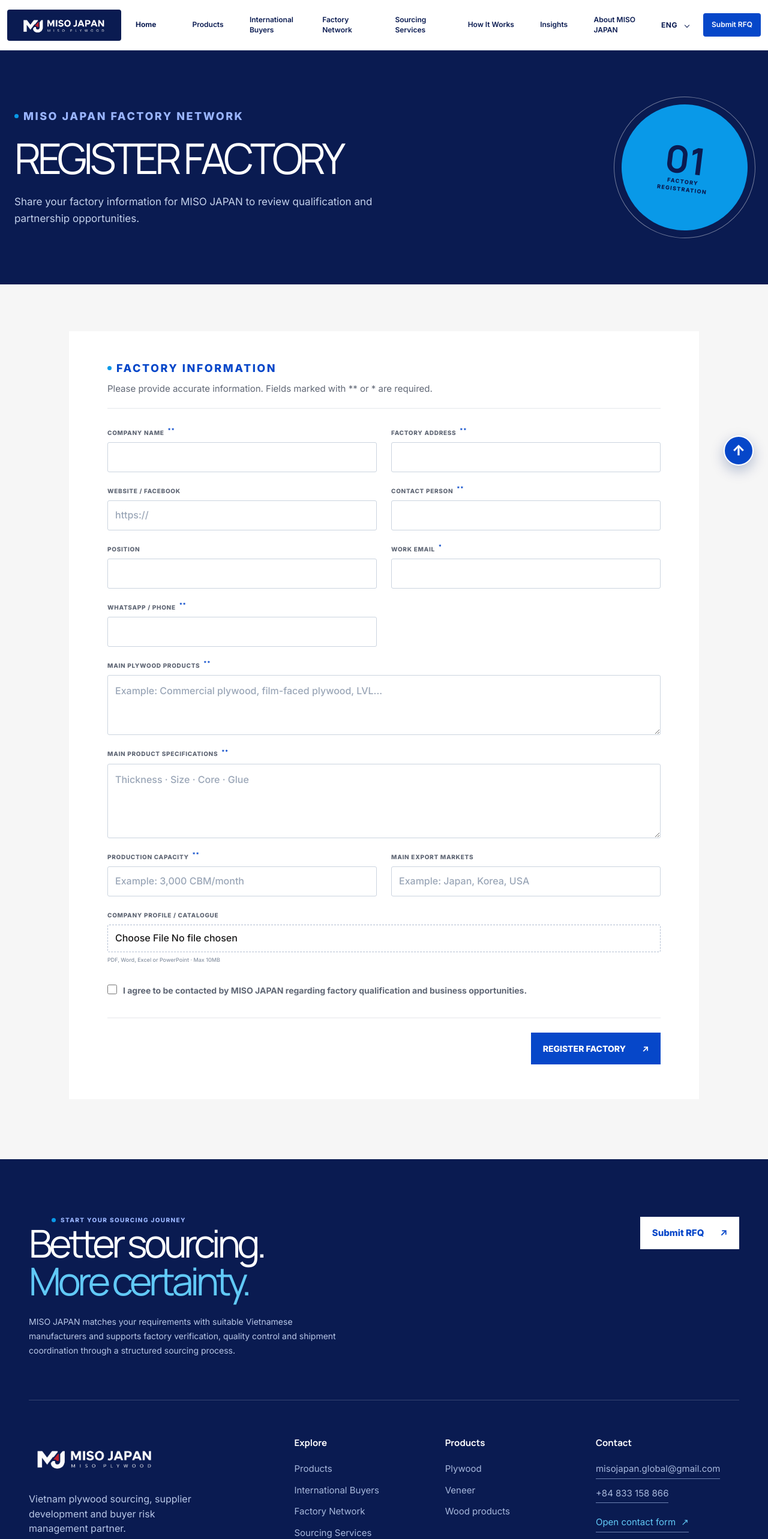
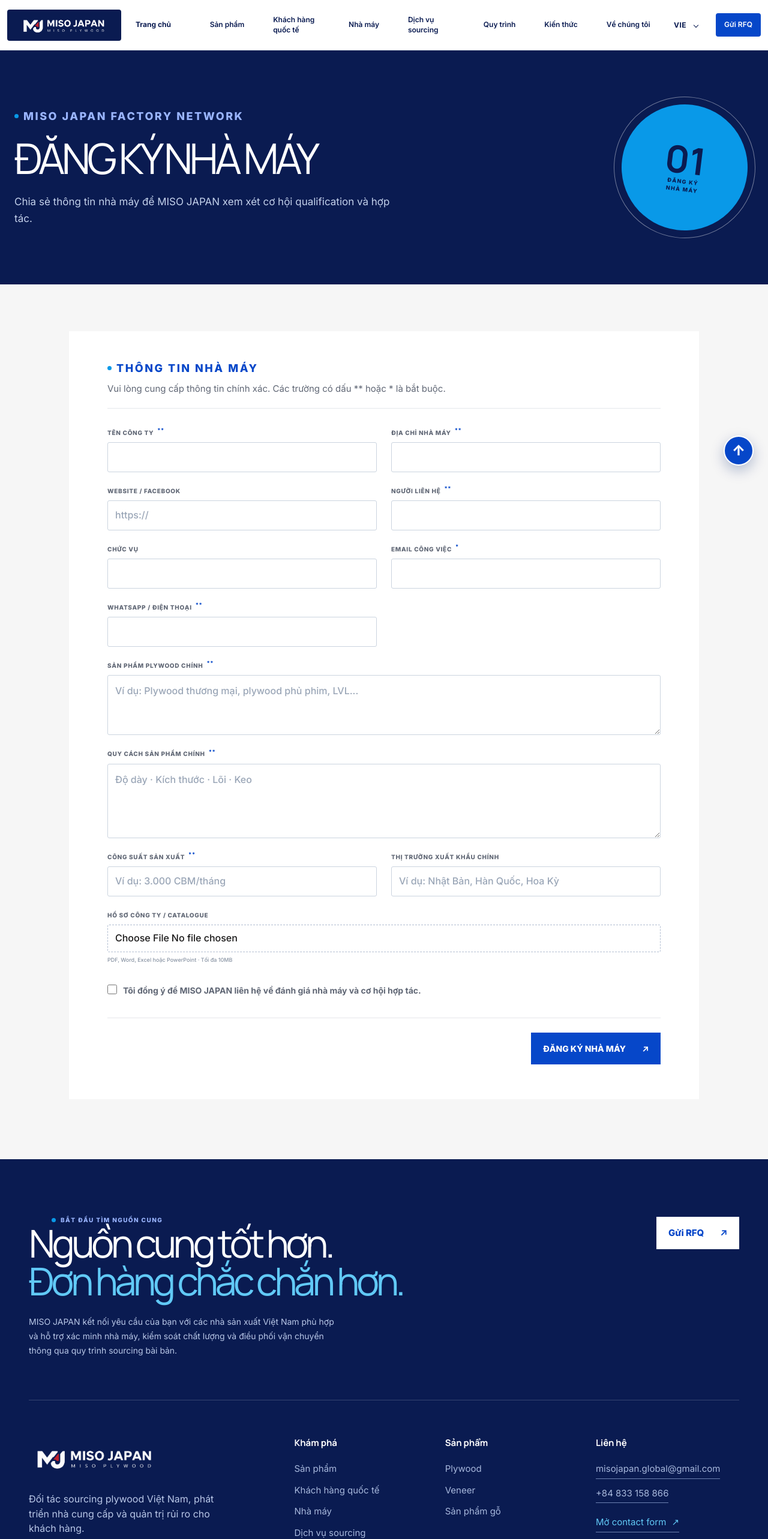
Before and after one commit to themanhhhh/minsen, a Next.js app: page /factory-registration in a window 1280 px wide. Shown: the top 2565 px of the page at 60% size. Built offline with nearby package versions, Linux system fonts and the light colour scheme.

Commit message:
feat: update Factory Registration page and LocaleDirection component for Vietnamese localization

```diff
--- a/src/app/factory-registration/page.tsx
+++ b/src/app/factory-registration/page.tsx
@@ -4,8 +4,8 @@
 import { getFactoryRegistrationPrefill, type FormSearchParams } from "@/lib/form-prefill";
 
 export const metadata = {
-  title: "Register Factory | MISO JAPAN",
-  description: "Register your Vietnam plywood factory with the MISO JAPAN manufacturing network.",
+  title: "Đăng ký nhà máy | MISO JAPAN",
+  description: "Gửi thông tin nhà máy plywood và veneer của bạn cho mạng lưới MISO JAPAN.",
 };
 
 export default async function FactoryRegistrationPage({
@@ -13,12 +13,12 @@
 }: {
   searchParams: Promise<FormSearchParams>;
 }) {
-  const prefill = getFactoryRegistrationPrefill("en", await searchParams);
+  const prefill = getFactoryRegistrationPrefill("vi", await searchParams);
   return (
     <>
-      <Header locale="en" />
-      <FactoryRegistrationForm prefill={prefill} />
-      <Footer locale="en" />
+      <Header locale="vi" />
+      <FactoryRegistrationForm locale="vi" prefill={prefill} />
+      <Footer locale="vi" />
     </>
   );
 }
--- a/src/components/LocaleDirection.tsx
+++ b/src/components/LocaleDirection.tsx
@@ -8,7 +8,8 @@
 
   useEffect(() => {
     const isArabic = pathname === "/ar" || pathname.startsWith("/ar/");
-    const locale = isArabic ? "ar" : pathname.startsWith("/vi") ? "vi" : "en";
+    const isVietnamese = pathname.startsWith("/vi") || pathname === "/factory-registration";
+    const locale = isArabic ? "ar" : isVietnamese ? "vi" : "en";
     document.documentElement.lang = locale;
     document.documentElement.dir = "ltr";
     document.documentElement.dataset.locale = locale;
```
